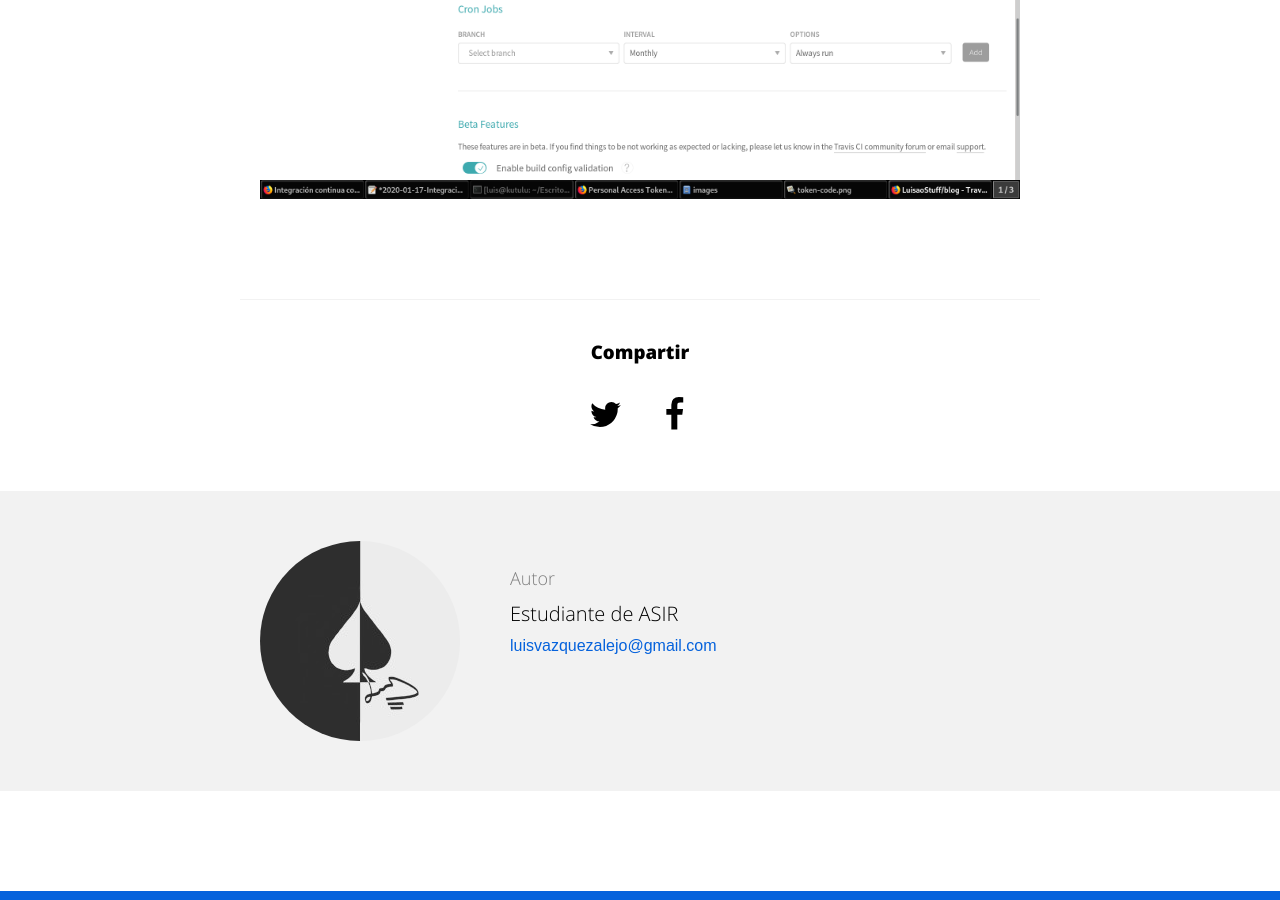
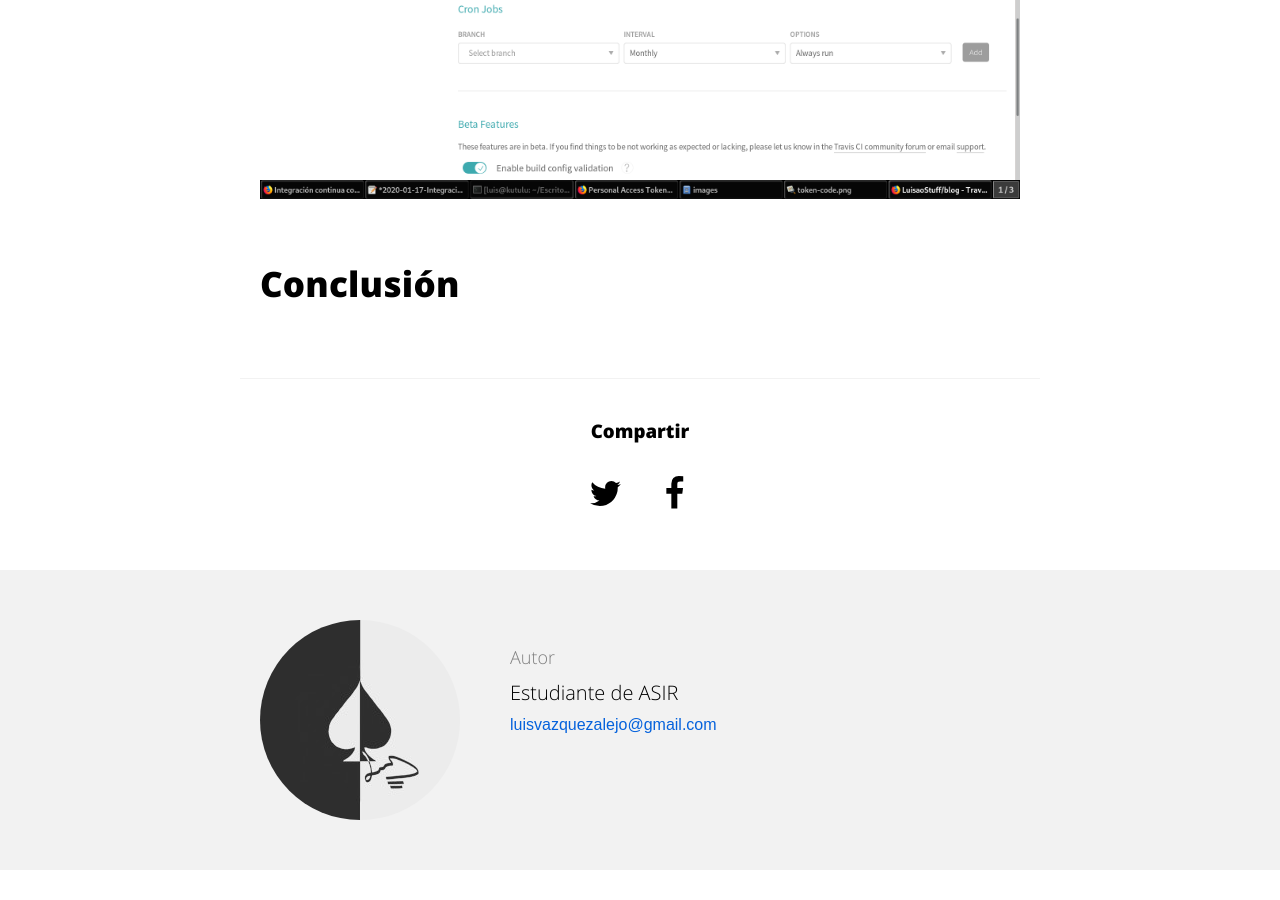
Before and after one commit to LuisaoStuff/blog, a Jekyll site: the page built from _posts/2020-01-17-Integración-continua-con-Jekyll.markdown, in a window 1280 px wide and 900 px high, scrolled down 8028 px. Built offline with Jekyll 4.4.1, drawn with Linux system fonts in a browser that asks for light colours; our own code applies the rules of GitHub Pages for plain Markdown files.

Commit message:
Cambio post

```diff
--- a/_posts/2020-01-17-Integración-continua-con-Jekyll.markdown
+++ b/_posts/2020-01-17-Integración-continua-con-Jekyll.markdown
@@ -104,3 +104,5 @@
 <a href="/images/token-code.png"><img src="/images/token-code.png" /></a>
 
 <a href="/images/travis-token.png"><img src="/images/travis-token.png" /></a>
+
+## Conclusión
```
